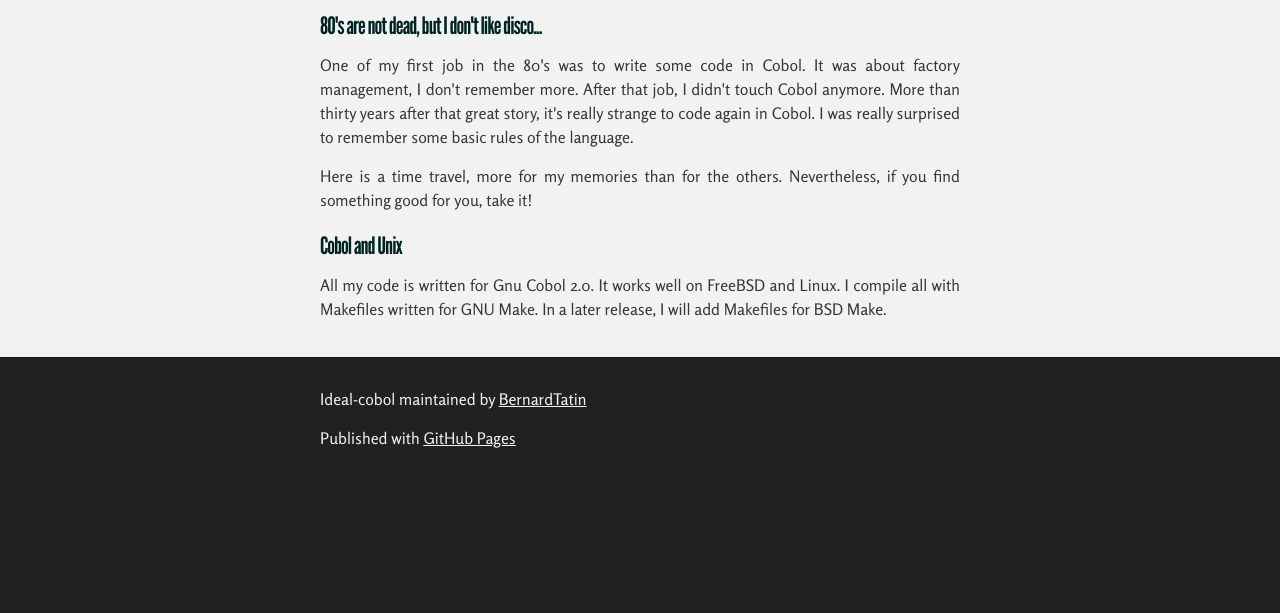
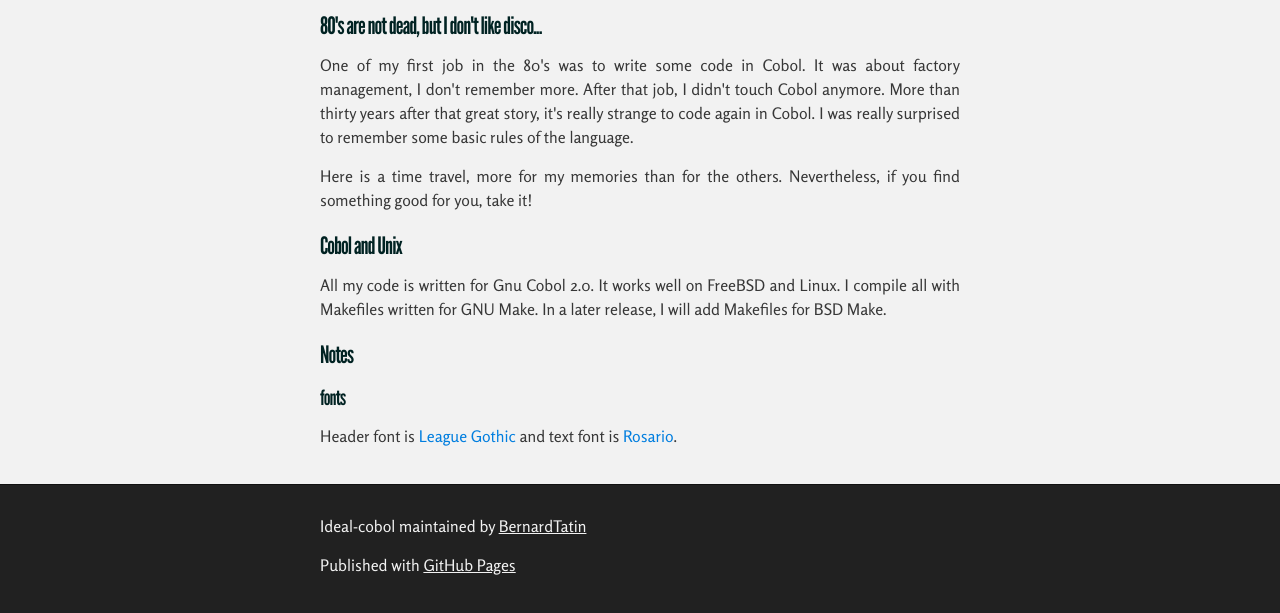
Before and after one commit to BernardTatin/ideal-cobol, a plain HTML site: page index.html in a window 1280 px wide. Shown: the part 252-865 px from the top of the page. Before the commit the page ends 800 px from the top, so only its background shows below. Drawn offline with Linux system fonts and the light colour scheme; files whose address does not match are found by name.

Commit message:
Git IO - about fonts and font texts

```diff
--- a/index.html
+++ b/index.html
@@ -41,10 +41,13 @@
 <p>Here is a time travel, more for my memories than for the others. Nevertheless, if you find something good for you, take it!
 
 <h3>
-<a id="designer-templates" class="anchor" href="#designer-templates" aria-hidden="true"><span aria-hidden="true" class="octicon octicon-link"></span></a>Cobol and Unix</h3>
+<a id="cobol-and-unix" class="anchor" href="#cobol-and-unix" aria-hidden="true"><span aria-hidden="true" class="octicon octicon-link"></span></a>Cobol and Unix</h3>
 
 <p>All my code is written for Gnu Cobol 2.0. It works well on FreeBSD and Linux. I compile all with Makefiles written for GNU Make. In a later release, I will add Makefiles for BSD Make.</p>
 
+<h3><a id="notes" class="anchor" href="#notes" aria-hidden="true"><span aria-hidden="true" class="octicon octicon-link"></span></a>Notes</h3>
+<h4>fonts</h4>
+<p>Header font is <a href="https://www.theleagueofmoveabletype.com/league-gothic">League Gothic</a> and text font is <a href="http://omnibus-type.com/fonts/rosario.php">Rosario</a>.</p>
 
       </section>
     </div>
```
Also changed, not shown: gitio/fonts/Rosario-for-Web/OFL.txt (added), 3 other files.
